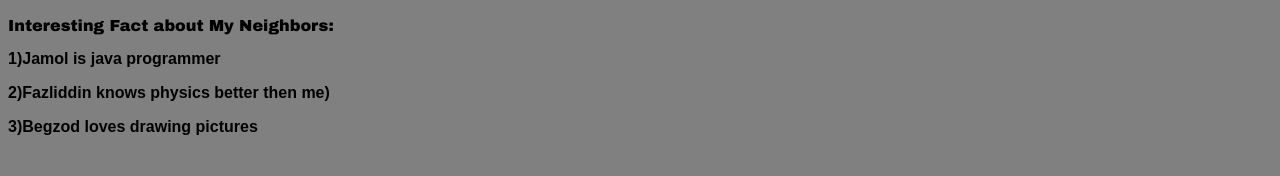
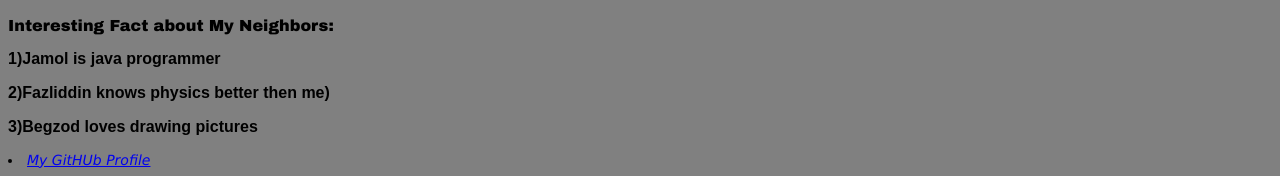
Before and after one commit to khairullife/Intro_to_IT, a plain HTML site: page index.html in a window 1280 px wide. Shown: the part 867-1043 px from the top of the page. Before the commit the page ends 1019 px from the top, so only its background shows below. Drawn offline with Linux system fonts and the light colour scheme.

Commit message:
update html file
Added my Github profile link

```diff
--- a/index.html
+++ b/index.html
@@ -37,5 +37,6 @@
   <p>1)Jamol is java programmer</p>
   <p>2)Fazliddin knows physics better then me)</p>
   <p>3)Begzod loves drawing pictures</p>
+   <li><a href="https://github.com/khairullife/Intro_to_IT"> My GitHUb Profile</a></li
 </body>
 </html>
```
